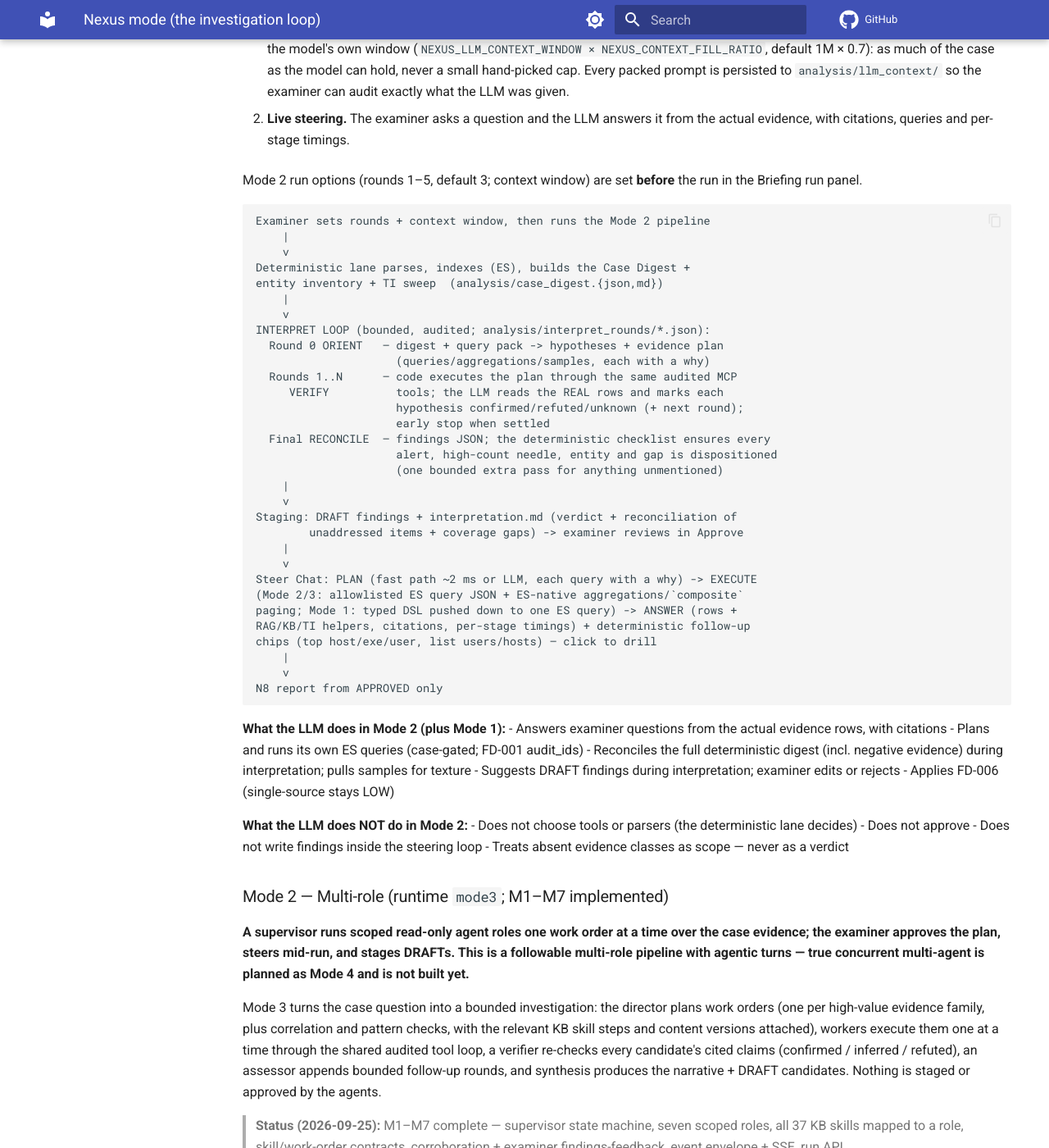
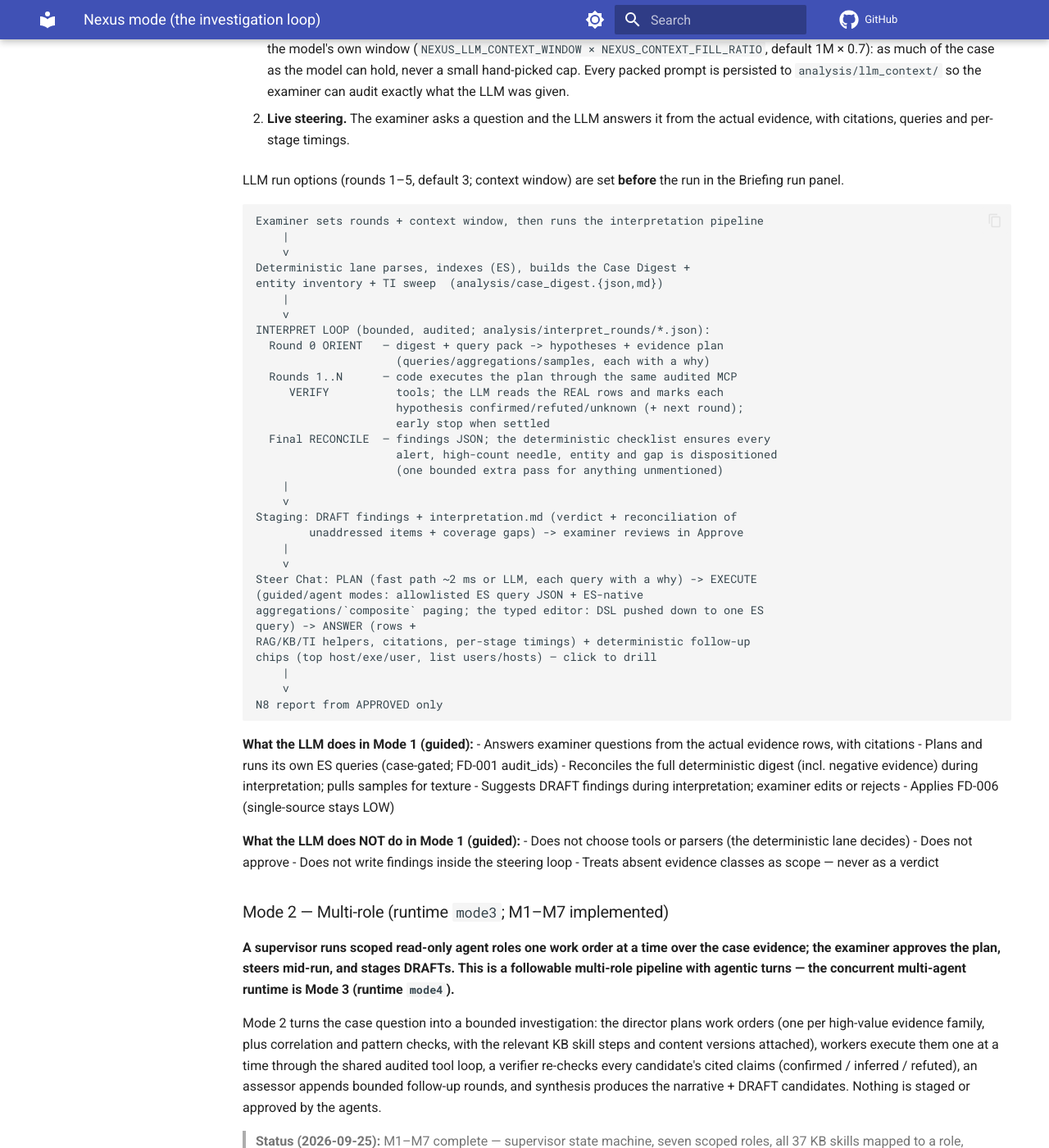
Before and after one commit to Ganron007/DFIR-Nexus, an MkDocs documentation site: the page built from Docs/NEXUS-MODE.md, in a window 1280 px wide and 1400 px high, scrolled down 5876 px. Shown: the whole window at 82% size. Built offline with MkDocs 1.6.1 and Material for MkDocs 9.7.7, drawn with Linux system fonts in a browser that asks for light colours; comment, search, counter and statistics services are not loaded; some of the changed text lies outside the part shown.

Commit message:
Docs: complete the final three-mode sweep
README mode table/quickstart/backend notes, ARCHITECTURE topology label + N3 query model + registry usage, API-CONTRACT TOC and section headers (Mode 1 LLM examiner/guided, Mode 2 multi-role, Mode 3 multi-agent) plus stale notes, SETUP mode knobs/headings, NEXUS-MODE cockpit table + guided/multi-role internals + diagrams, Docs index backbone line. Internal WIRING/COMPLETE/ACTIVE updated to canonical naming with historical snapshots marked. No code changes.

````diff
--- a/Docs/NEXUS-MODE.md
+++ b/Docs/NEXUS-MODE.md
@@ -86,7 +86,7 @@
 
 - Import-only cases must register without collect.
 - Re-running N2 must not re-register.
-- The three Nexus modes all need an existing `case_id`. Mixing Register into N1 makes Mode 2/3 awkward.
+- The three Nexus modes all need an existing `case_id`. Mixing Register into N1 makes the LLM/agent modes awkward.
 
 One collect command. Follow-up is **separate CLI commands**, not one mega-script.
 
@@ -158,13 +158,13 @@
 
 | Pane | What the examiner does | What the LLM/agent can do |
 |------|------------------------|----------------------------|
-| **Explore** | Faceted search over parsed evidence (family, host, date, user, needle, regex). Bookmark hits. | Mode 1: scribe only. Mode 2: the LLM answers questions by querying the same index (citations + aggregations). Mode 3: agent runs filters and proposes. |
-| **Timeline** | Time scrubber, histogram, event lanes, brush-to-zoom. | Mode 1: none. Mode 2: mark pivot points. Mode 3: add events from new tools. |
-| **Steer Chat** | Ask English questions, drill ("corroborate this", "drill into WS01"), and read cited answers. | Always the co-pilot. Mode 1: translate/scribe only. Mode 2: live evidence retrieval — plans **Elasticsearch query JSON**, runs `es_search`/`es_aggregate` over the case index, answers with citations + per-stage timings. Mode 3: primary surface is the Agent Run page (this chat keeps the legacy plan/execute sliver). |
-| **Agent Run** | Approve the work-order plan, watch agents/tools live, steer mid-run, pause/resume/stop, review verifier verdicts and lineage, stage DRAFTs, export the run. | The Mode 3 supervisor and its scoped read-only agents; every plan, tool call, verdict and output appears in the SSE event stream. |
-| **Finding Workbench** | Bookmarked hits -> DRAFT builder + evidence list + scribe + validation. | Format DRAFTs (Mode 1). Propose DRAFTs (Mode 2/3). Never self-approve. |
+| **Explore** | Faceted search over parsed evidence (family, host, date, user, needle, regex). Bookmark hits. | LLM mode: scribe + guided queries. Multi-role / multi-agent: the agents run the same filters via tools and bring back claims/notes. |
+| **Timeline** | Time scrubber, histogram, event lanes, brush-to-zoom. | LLM mode: none. Agent modes: events from new tools land here. |
+| **Steer Chat** | Ask English questions, drill ("corroborate this", "drill into WS01"), and read cited answers. | Always the co-pilot. LLM mode: live evidence retrieval — plans **Elasticsearch query JSON**, runs `es_search`/`es_aggregate` over the case index, answers with citations + per-stage timings. Multi-role / multi-agent: this chat points at Agent Run (the legacy plan/execute sliver remains for multi-role). |
+| **Agent Run** | Approve the work-order plan, watch agents/tools live, steer mid-run, pause/resume/stop, review verifier verdicts and lineage, stage DRAFTs, export the run. | Mode 2 (multi-role): one supervisor + scoped roles, one work order at a time. Mode 3 (multi-agent): concurrent seats on the shared board. Every plan, tool call, verdict and output appears in the SSE stream. |
+| **Finding Workbench** | Bookmarked hits -> DRAFT builder + evidence list + scribe + validation. | Format DRAFTs (LLM mode). Propose DRAFTs (agent modes). Never self-approve. |
 | **Approval Desk** | HMAC sign-off on DRAFT findings. | Nothing. Approval is always human. |
-| **Report** | Trigger N8 from APPROVED. Steer the narrative per round (whole report or one finding). | Mode 1: shapes an evidence-constrained narrative from APPROVED findings under examiner steering — adds no evidence or facts, never approves. Mode 2/3: same boundary over agent-gathered evidence. |
+| **Report** | Trigger N8 from APPROVED. Steer the narrative per round (whole report or one finding). | LLM mode: shapes an evidence-constrained narrative from APPROVED findings under examiner steering — adds no evidence or facts, never approves. Agent modes: same boundary over agent-gathered evidence. |
 
 ### Mode 1 — LLM: examiner surfaces (merged ship door)
 
@@ -222,11 +222,11 @@
 - Does not approve
 - Does not invent facts or evidence beyond N4 hits and approved findings
 
-**UI note:** Mode 1 shows the guided walkthrough + Suggested Directions;
-Mode 2/3 show the Case Digest card instead (the digest is what their
-interpretation consumes). The deterministic base (inventory, ledger, alerts,
-signal map, entities, intake) is shared by all modes. Directions give Mode 2
-its starting point — Mode 2 never feeds directions back.
+**UI note:** LLM mode shows the guided walkthrough + Suggested Directions;
+the agent modes show the Case Digest card (the digest is also available on the
+LLM Briefing). The deterministic base (inventory, ledger, alerts, signal map,
+entities, intake) is shared by all modes. Directions are an LLM-mode layer —
+the agent modes never feed directions back.
 
 **Mode 1 is complete when the Portal has:**
 - ~~Explore pane with faceted search + histogram~~ — **implemented** (Phase 1.3)
@@ -245,7 +245,7 @@
 index, cites rows, and stages DRAFT findings for approval — then steers
 conversationally with live evidence retrieval.**
 
-Mode 2 is the **product differentiator**, and it has two halves:
+The guided half of Mode 1 is the **product differentiator**, and it has two halves:
 
 1. **Interpretation at processing time — a bounded loop.** After the
    deterministic lane, the LLM runs Orient → Verify ×N → Reconcile (round
@@ -267,11 +267,11 @@
 2. **Live steering.** The examiner asks a question and the LLM answers it
    from the actual evidence, with citations, queries and per-stage timings.
 
-Mode 2 run options (rounds 1–5, default 3; context window) are set **before**
+LLM run options (rounds 1–5, default 3; context window) are set **before**
 the run in the Briefing run panel.
 
 ```
-Examiner sets rounds + context window, then runs the Mode 2 pipeline
+Examiner sets rounds + context window, then runs the interpretation pipeline
     |
     v
 Deterministic lane parses, indexes (ES), builds the Case Digest +
@@ -295,8 +295,9 @@
     |
     v
 Steer Chat: PLAN (fast path ~2 ms or LLM, each query with a why) -> EXECUTE
-(Mode 2/3: allowlisted ES query JSON + ES-native aggregations/`composite`
-paging; Mode 1: typed DSL pushed down to one ES query) -> ANSWER (rows +
+(guided/agent modes: allowlisted ES query JSON + ES-native
+aggregations/`composite` paging; the typed editor: DSL pushed down to one ES
+query) -> ANSWER (rows +
 RAG/KB/TI helpers, citations, per-stage timings) + deterministic follow-up
 chips (top host/exe/user, list users/hosts) — click to drill
     |
@@ -304,7 +305,7 @@
 N8 report from APPROVED only
 ```
 
-**What the LLM does in Mode 2 (plus Mode 1):**
+**What the LLM does in Mode 1 (guided):**
 - Answers examiner questions from the actual evidence rows, with citations
 - Plans and runs its own ES queries (case-gated; FD-001 audit_ids)
 - Reconciles the full deterministic digest (incl. negative evidence) during
@@ -312,7 +313,7 @@
 - Suggests DRAFT findings during interpretation; examiner edits or rejects
 - Applies FD-006 (single-source stays LOW)
 
-**What the LLM does NOT do in Mode 2:**
+**What the LLM does NOT do in Mode 1 (guided):**
 - Does not choose tools or parsers (the deterministic lane decides)
 - Does not approve
 - Does not write findings inside the steering loop
@@ -322,10 +323,10 @@
 
 **A supervisor runs scoped read-only agent roles one work order at a time over
 the case evidence; the examiner approves the plan, steers mid-run, and stages
-DRAFTs. This is a followable multi-role pipeline with agentic turns — true
-concurrent multi-agent is planned as Mode 4 and is not built yet.**
+DRAFTs. This is a followable multi-role pipeline with agentic turns — the
+concurrent multi-agent runtime is Mode 3 (runtime `mode4`).**
 
-Mode 3 turns the case question into a bounded investigation: the director
+Mode 2 turns the case question into a bounded investigation: the director
 plans work orders (one per high-value evidence family, plus correlation and
 pattern checks, with the relevant KB skill steps and content versions
 attached), workers execute them one at a time through the shared audited tool
@@ -365,12 +366,12 @@
 Examiner reviews Agent Run -> "Stage DRAFTs" -> Approval Desk HMAC -> N8 report from APPROVED only
 ```
 
-**What the agents do in Mode 3:**
+**What the agents do in Mode 2:**
 - Plan and run bounded read-only tool calls against the case index, KB and RAG
 - Follow KB-cited skill steps, cite rows with audit IDs, state coverage and gaps
 - Corroborate or refute candidates; drop refuted items; stop on convergence
 
-**What the agents do NOT do in Mode 3:**
+**What the agents do NOT do in Mode 2:**
 - No write/approve/stage tools — staging is the examiner's Agent Run action
 - No skipped mandatory lane, no invented evidence (negative-evidence rule)
 - No hidden chain-of-thought — plans, work orders, tool calls and outputs are recorded and streamed
@@ -388,6 +389,9 @@
 - HMAC / FD-001..007 / AI-cannot-approve: **no compromise** in any mode
 
 ### Build order
+
+> Historical build order — items 1–2 use the pre-rename names; both are part
+> of canonical **Mode 1 — LLM** today. Item 3 covers the two agent depths.
 
 1. **Mode 1 Cockpit** — Explore + Timeline + Steer Chat + Finding Workbench.
    The examiner can do the full N1–N8 loop without touching the CLI. Ship door.
@@ -464,7 +468,7 @@
 
   REG --> N1
 
-  MODE["How you drive the same spine<br/>Mode 1 examiner-led · Mode 2 thick · Mode 3 agents/MCP"]
+  MODE["How you drive the same spine<br/>Mode 1 LLM · Mode 2 multi-role · Mode 3 multi-agent"]
   MODE -.-> NEXUS
 
   ING["Ingest<br/>Zeek / Suricata / PCAP / EDR / SIEM / cloud / TI<br/>non-direct-host only · PCAP parsed via tshark<br/>onto the same case_id"]
````
Also changed, not shown: Docs/API-CONTRACT.md (+16 -15 lines), Docs/ARCHITECTURE.md (+4 -4 lines), Docs/SETUP.md (+13 -12 lines), Docs/index.md (+1 -1 lines), README.md (+3 -3 lines).
